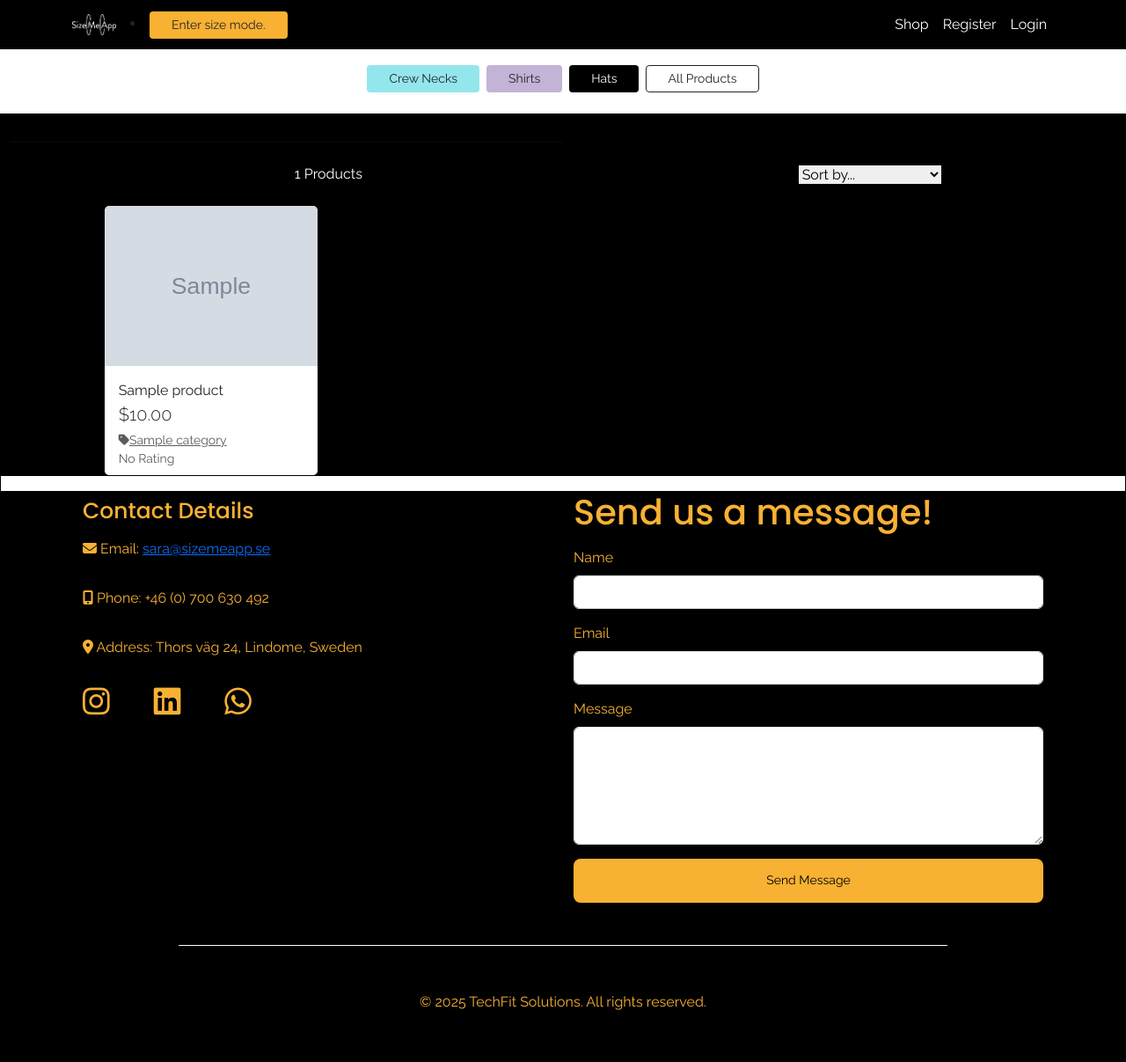
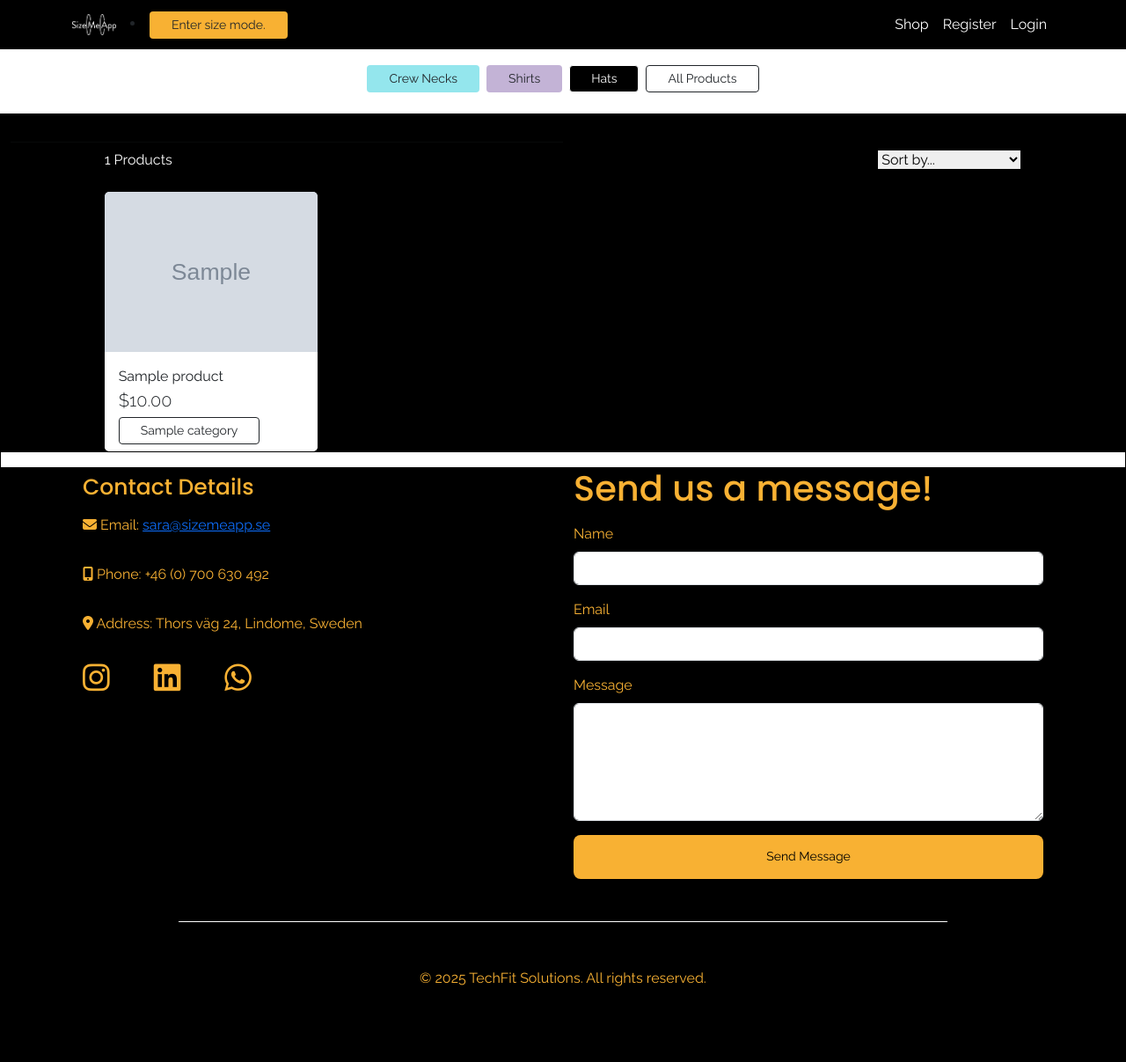
Before and after one commit to Sara-Sundin/SizeMeApp_MVP, a Django app: page /products/ in a window 1280 px wide. Shown: the whole page at 88% size. After the commit the page ends 1121 px from the top, so only its background shows below. Run offline with Django 5.2, Linux system fonts and the light colour scheme; tables that the repository leaves empty hold one stand-in row (values such as "Sample post"); grey boxes marked "Sample" are stand-in pictures; some libraries are stand-ins or nearby versions.

Commit message:
add category styled color buttons for categories

```diff
--- a/products/templates/products/products.html
+++ b/products/templates/products/products.html
@@ -22,11 +22,10 @@
         </div>
         {% endif %}
 
-
             <div class="product-container col-10 offset-1">
                 <div class="row mt-1 mb-2">
-                    <div class="col-12 col-md-6 my-auto order-md-last d-flex justify-content-center justify-content-md-end">
-                        <div class="sort-select-wrapper w-50">
+                    <div class="col-6 order-last d-flex justify-content-center justify-content-md-end">
+                        <div class="sort-select-wrapper">
                             <select id="sort-selector" class="custom-select custom-select-sm rounded-0 border border-{% if current_sorting != 'None_None' %}info{% else %}black{% endif %}">
                                 <option value="reset" {% if current_sorting == 'None_None' %}selected{% endif %}>Sort by...</option>
                                 <option value="price_asc" {% if current_sorting == 'price_asc' %}selected{% endif %}>Price (low to high)</option>
@@ -40,11 +39,8 @@
                             </select>
                         </div>
                     </div>
-                    <div class="col-12 col-md-6 order-md-first">
-                        <p class="mt-3 text-center text-md-left text-white">
-                            {% if search_term or current_categories or current_sorting != 'None_None' %}
-                                <span class="small"><a href="{% url 'products' %}">Products Home</a> | </span>
-                            {% endif %}
+                    <div class="col-6 order-md-first">
+                        <p class="text-left text-white">
                             {{ products|length }} Products{% if search_term %} found for <strong>"{{ search_term }}"</strong>{% endif %}
                         </p>
                     </div>
@@ -69,17 +65,42 @@
                                     <div class="row">
                                         <div class="col">
                                             <p class="lead mb-0 text-left font-weight-bold">${{ product.price }}</p>
-                                            {% if product.category %}
-                                            <p class="small mt-1 mb-0">
-                                                <a class="text-muted" href="{% url 'products' %}?category={{ product.category.name }}">
-                                                    <i class="fas fa-tag mr-1"></i>{{ product.category.friendly_name }}
-                                                </a>
-                                            </p>
-                                            {% endif %}
-                                            {% if product.rating %}
-                                                <small class="text-muted"><i class="fas fa-star mr-1"></i>{{ product.rating }} / 5</small>
-                                            {% else %}
-                                                <small class="text-muted">No Rating</small>
+                                                {% if product.category %}
+                                                {% with product.category.friendly_name as cat %}
+                                                    {% if cat == "Crew Necks" %}
+                                                        {% with "cta-btn--primary" as btn_class %}
+                                                            <p class="small mt-1 mb-0">
+                                                                <a class="btn {{ btn_class }} btn-sm px-4" href="{% url 'products' %}?category={{ product.category.name }}">
+                                                                    {{ product.category.friendly_name }}
+                                                                </a>
+                                                            </p>
+                                                        {% endwith %}
+                                                    {% elif cat == "Shirts" %}
+                                                        {% with "cta-btn--tertiary" as btn_class %}
+                                                            <p class="small mt-1 mb-0">
+                                                                <a class="btn {{ btn_class }} btn-sm px-4" href="{% url 'products' %}?category={{ product.category.name }}">
+                                                                    {{ product.category.friendly_name }}
+                                                                </a>
+                                                            </p>
+                                                        {% endwith %}
+                                                    {% elif cat == "Hats" %}
+                                                        {% with "cta-btn--black" as btn_class %}
+                                                            <p class="small mt-1 mb-0">
+                                                                <a class="btn {{ btn_class }} btn-sm px-4" href="{% url 'products' %}?category={{ product.category.name }}">
+                                                                    {{ product.category.friendly_name }}
+                                                                </a>
+                                                            </p>
+                                                        {% endwith %}
+                                                    {% else %}
+                                                        {% with "btn-outline-dark" as btn_class %}
+                                                            <p class="small mt-1 mb-0">
+                                                                <a class="btn {{ btn_class }} btn-sm px-4" href="{% url 'products' %}?category={{ product.category.name }}">
+                                                                    {{ product.category.friendly_name }}
+                                                                </a>
+                                                            </p>
+                                                        {% endwith %}
+                                                    {% endif %}
+                                                {% endwith %}
                                             {% endif %}
                                         </div>
                                     </div>
--- a/products/views.py
+++ b/products/views.py
@@ -6,6 +6,13 @@ from django.db.models.functions import Lower
 
 from .models import Product, Category
 from .forms import ProductForm
+
+
+CATEGORY_BUTTON_CLASSES = {
+    'tshirts': 'cta-btn--primary',
+    'shirts': 'cta-btn--tertiary',
+    'hats': 'cta-btn--black',
+}
 
 def all_products(request):
     products = Product.objects.all()
@@ -36,13 +43,8 @@ def all_products(request):
         # Use first category for active display
         if current_categories:
             selected_category = current_categories[0].friendly_name
-            # Optional: map name to color class
-            class_map = {
-                'Crew Necks': 'cta-btn--primary',
-                'Shirts': 'cta-btn--tertiary',
-                'Hats': 'cta-btn--black',
-            }
-            category_button_class = class_map.get(selected_category, 'btn-outline-dark')
+            category_key = current_categories[0].name  # match lowercase slug name
+            category_button_class = CATEGORY_BUTTON_CLASSES.get(category_key, 'btn-outline-dark')
     else:
         current_categories = None
 
@@ -62,8 +64,10 @@ def all_products(request):
         'current_sorting': current_sorting,
         'selected_category': selected_category,
         'category_button_class': category_button_class,
+        'category_button_classes': CATEGORY_BUTTON_CLASSES,
     }
     return render(request, 'products/products.html', context)
+
 
 def product_detail(request, product_id):
     """ Show individual product details """
--- a/static/css/style.css
+++ b/static/css/style.css
@@ -71,6 +71,7 @@ h4 {
 
 .cta-btn--black {
     background-color: black;
+    border: solid 1px white;
     color: white;
 }
 
```
Also changed, not shown: products/templates/products/product_detail.html (+36 -6 lines).
